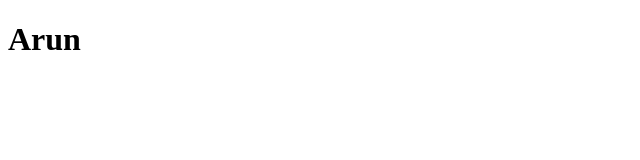
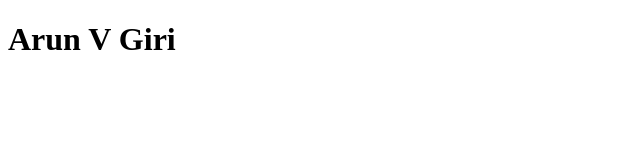
Before and after one commit to pvarunagiri/samplerepo, a plain HTML site: page index.html in a window 1280 px wide. Shown: the whole page, without its empty margins (0-640 px from the left). Drawn offline with Linux system fonts and the light colour scheme.

Commit message:
fix : changed my full name

```diff
--- a/index.html
+++ b/index.html
@@ -6,6 +6,6 @@
     <title>Document</title>
 </head>
 <body>
-    <h1>Arun</h1>
+    <h1>Arun V Giri</h1>
 </body>
 </html>
```
